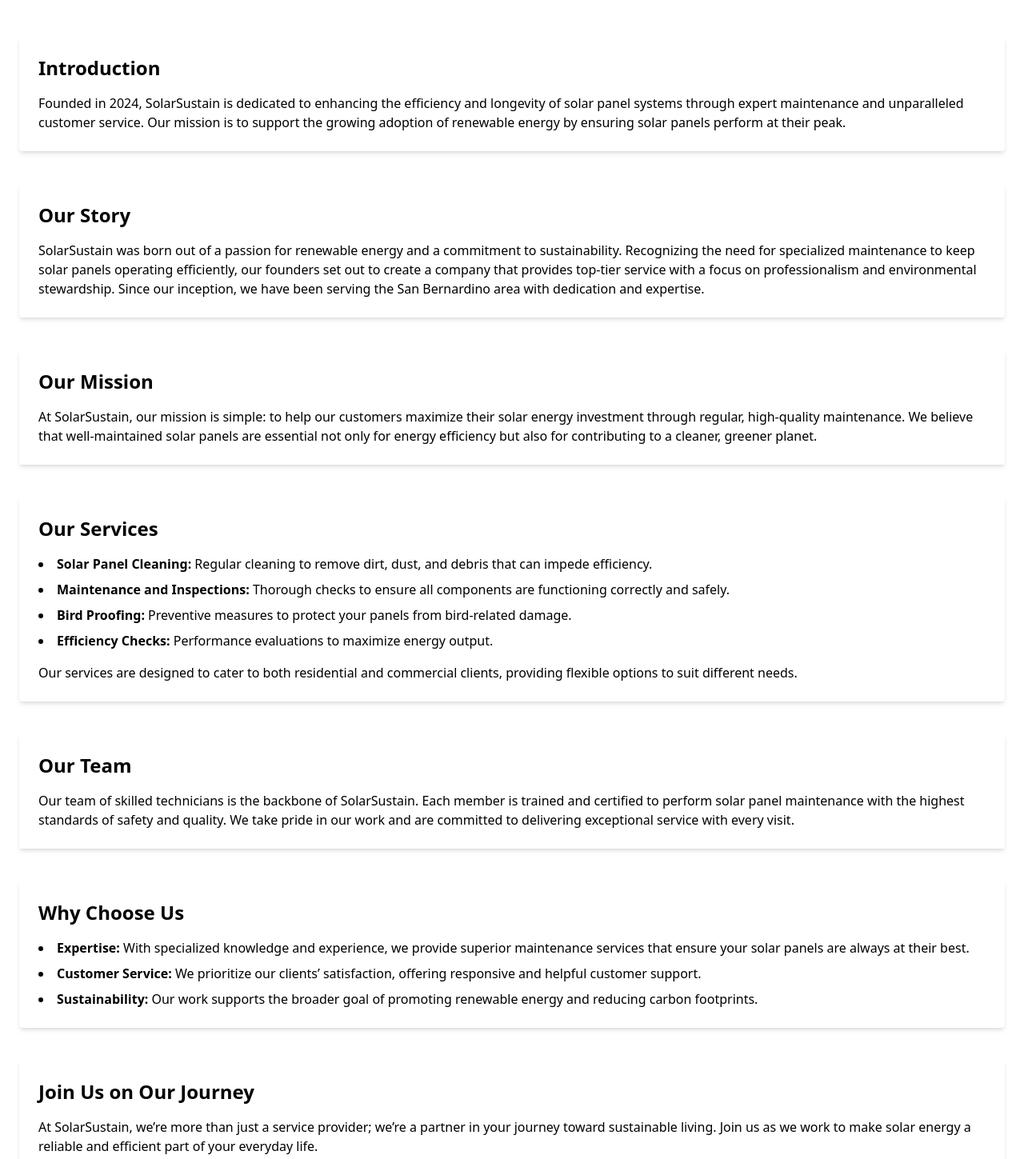
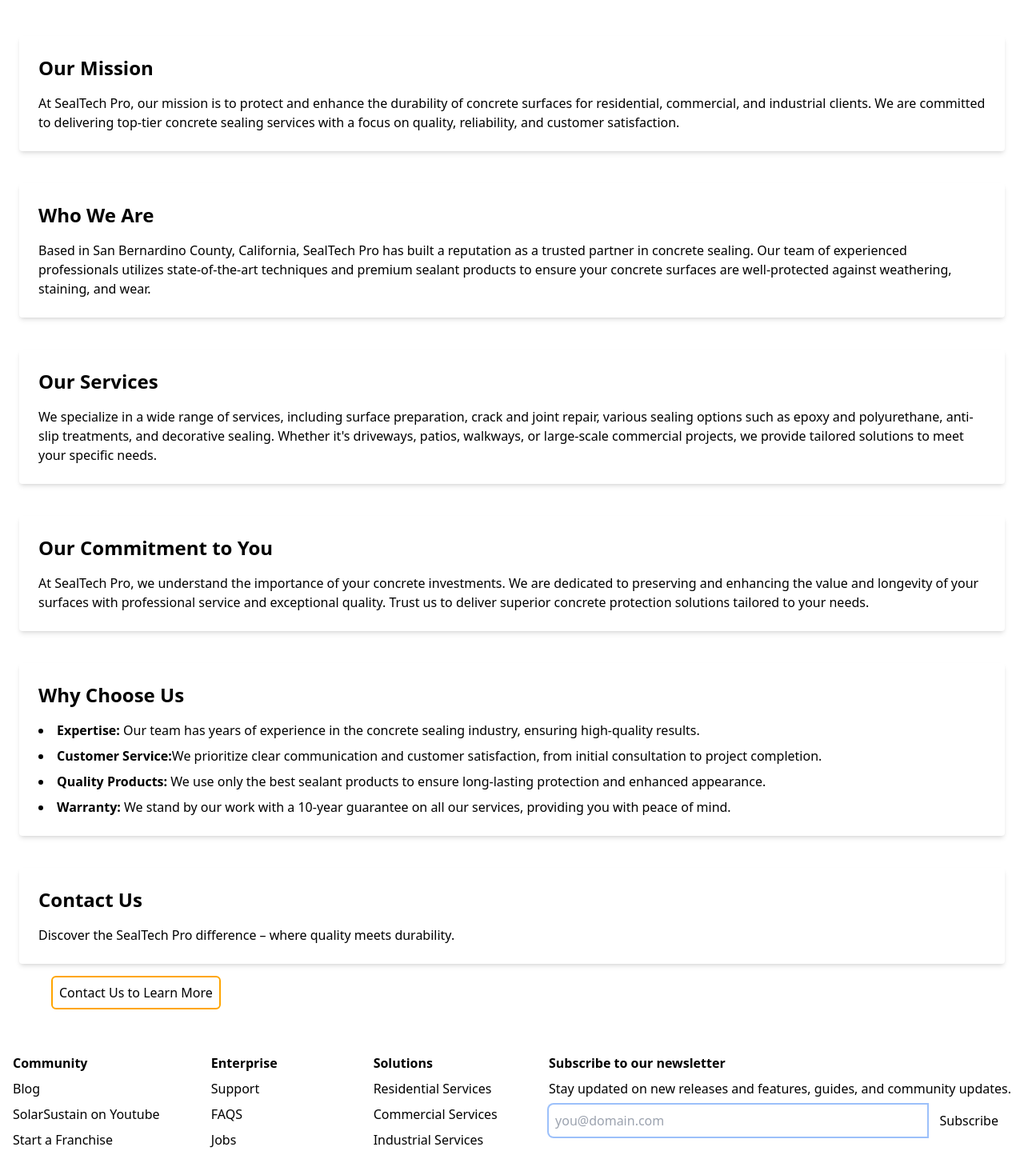
Before and after one commit to gerardojgarcia/sealtechpro, a Nuxt app: page /about in a window 1280 px wide. Shown: the part 735-2184 px from the top of the page at 80% size. Built offline with nearby package versions, Linux system fonts and the light colour scheme.

Commit message:
updated about page

```diff
--- a/pages/about.vue
+++ b/pages/about.vue
@@ -7,79 +7,52 @@
     <div class="max-w-7xl mx-auto p-6 space-y-10">
       <!-- Heading -->
       <header class="text-center">
-        <h1 class="text-4xl font-bold">About SolarSustain</h1>
+        <h1 class="text-4xl font-bold">About SealTechPro</h1>
       </header>
 
       <!-- Introduction -->
       <section class="bg-white p-6 rounded shadow-md">
-        <h2 class="text-2xl font-semibold mb-4">Introduction</h2>
+        <h2 class="text-2xl font-semibold mb-4">Our Mission</h2>
         <p>
-          Founded in 2024, SolarSustain is dedicated to enhancing the efficiency and
-          longevity of solar panel systems through expert maintenance and unparalleled
-          customer service. Our mission is to support the growing adoption of renewable
-          energy by ensuring solar panels perform at their peak.
+          At SealTech Pro, our mission is to protect and enhance the durability of
+          concrete surfaces for residential, commercial, and industrial clients. We are
+          committed to delivering top-tier concrete sealing services with a focus on
+          quality, reliability, and customer satisfaction.
         </p>
       </section>
 
       <!-- Our Story -->
       <section class="bg-white p-6 rounded shadow-md">
-        <h2 class="text-2xl font-semibold mb-4">Our Story</h2>
+        <h2 class="text-2xl font-semibold mb-4">Who We Are</h2>
         <p>
-          SolarSustain was born out of a passion for renewable energy and a commitment to
-          sustainability. Recognizing the need for specialized maintenance to keep solar
-          panels operating efficiently, our founders set out to create a company that
-          provides top-tier service with a focus on professionalism and environmental
-          stewardship. Since our inception, we have been serving the San Bernardino area
-          with dedication and expertise.
-        </p>
-      </section>
-
-      <!-- Our Mission -->
-      <section class="bg-white p-6 rounded shadow-md">
-        <h2 class="text-2xl font-semibold mb-4">Our Mission</h2>
-        <p>
-          At SolarSustain, our mission is simple: to help our customers maximize their
-          solar energy investment through regular, high-quality maintenance. We believe
-          that well-maintained solar panels are essential not only for energy efficiency
-          but also for contributing to a cleaner, greener planet.
+          Based in San Bernardino County, California, SealTech Pro has built a reputation
+          as a trusted partner in concrete sealing. Our team of experienced professionals
+          utilizes state-of-the-art techniques and premium sealant products to ensure your
+          concrete surfaces are well-protected against weathering, staining, and wear.
         </p>
       </section>
 
       <!-- Our Services -->
       <section class="bg-white p-6 rounded shadow-md">
         <h2 class="text-2xl font-semibold mb-4">Our Services</h2>
-        <ul class="list-disc list-inside space-y-2">
-          <li>
-            <strong>Solar Panel Cleaning:</strong> Regular cleaning to remove dirt, dust,
-            and debris that can impede efficiency.
-          </li>
-          <li>
-            <strong>Maintenance and Inspections:</strong> Thorough checks to ensure all
-            components are functioning correctly and safely.
-          </li>
-          <li>
-            <strong>Bird Proofing:</strong> Preventive measures to protect your panels
-            from bird-related damage.
-          </li>
-          <li>
-            <strong>Efficiency Checks:</strong> Performance evaluations to maximize energy
-            output.
-          </li>
-        </ul>
+
         <p class="mt-4">
-          Our services are designed to cater to both residential and commercial clients,
-          providing flexible options to suit different needs.
+          We specialize in a wide range of services, including surface preparation, crack
+          and joint repair, various sealing options such as epoxy and polyurethane,
+          anti-slip treatments, and decorative sealing. Whether it's driveways, patios,
+          walkways, or large-scale commercial projects, we provide tailored solutions to
+          meet your specific needs.
         </p>
       </section>
 
       <!-- Our Team -->
       <section class="bg-white p-6 rounded shadow-md">
-        <h2 class="text-2xl font-semibold mb-4">Our Team</h2>
+        <h2 class="text-2xl font-semibold mb-4">Our Commitment to You</h2>
         <p>
-          Our team of skilled technicians is the backbone of SolarSustain. Each member is
-          trained and certified to perform solar panel maintenance with the highest
-          standards of safety and quality. We take pride in our work and are committed to
-          delivering exceptional service with every visit.
+          At SealTech Pro, we understand the importance of your concrete investments. We
+          are dedicated to preserving and enhancing the value and longevity of your
+          surfaces with professional service and exceptional quality. Trust us to deliver
+          superior concrete protection solutions tailored to your needs.
         </p>
       </section>
 
@@ -88,40 +61,38 @@
         <h2 class="text-2xl font-semibold mb-4">Why Choose Us</h2>
         <ul class="list-disc list-inside space-y-2">
           <li>
-            <strong>Expertise:</strong> With specialized knowledge and experience, we
-            provide superior maintenance services that ensure your solar panels are always
-            at their best.
+            <strong>Expertise:</strong> Our team has years of experience in the concrete
+            sealing industry, ensuring high-quality results.
           </li>
           <li>
-            <strong>Customer Service:</strong> We prioritize our clients’ satisfaction,
-            offering responsive and helpful customer support.
+            <strong>Customer Service:</strong>We prioritize clear communication and
+            customer satisfaction, from initial consultation to project completion.
           </li>
           <li>
-            <strong>Sustainability:</strong> Our work supports the broader goal of
-            promoting renewable energy and reducing carbon footprints.
+            <strong>Quality Products:</strong> We use only the best sealant products to
+            ensure long-lasting protection and enhanced appearance.
+          </li>
+          <li>
+            <strong> Warranty:</strong> We stand by our work with a 10-year guarantee on
+            all our services, providing you with peace of mind.
           </li>
         </ul>
       </section>
 
       <!-- Join Us on Our Journey -->
-      <section class="bg-white p-6 rounded shadow-md">
-        <h2 class="text-2xl font-semibold mb-4">Join Us on Our Journey</h2>
-        <p>
-          At SolarSustain, we’re more than just a service provider; we’re a partner in
-          your journey toward sustainable living. Join us as we work to make solar energy
-          a reliable and efficient part of your everyday life.
-        </p>
-      </section>
 
       <!-- Contact Us -->
       <section class="bg-white p-6 rounded shadow-md">
         <h2 class="text-2xl font-semibold mb-4">Contact Us</h2>
-        <p>
-          Ready to experience the SolarSustain difference? Contact us today to learn more
-          about our services or to schedule your next maintenance appointment.
-        </p>
+        <p>Discover the SealTech Pro difference – where quality meets durability.</p>
       </section>
     </div>
+
+    <NuxtLink
+      to="quote"
+      class="p-2 ml-16 md:w-1/2 border-2 border-safety_orange rounded-md hover:bg-safety_orange hover:text-white duration-150"
+      >Contact Us to Learn More</NuxtLink
+    >
     <TheFooter />
   </div>
 </template>
```
